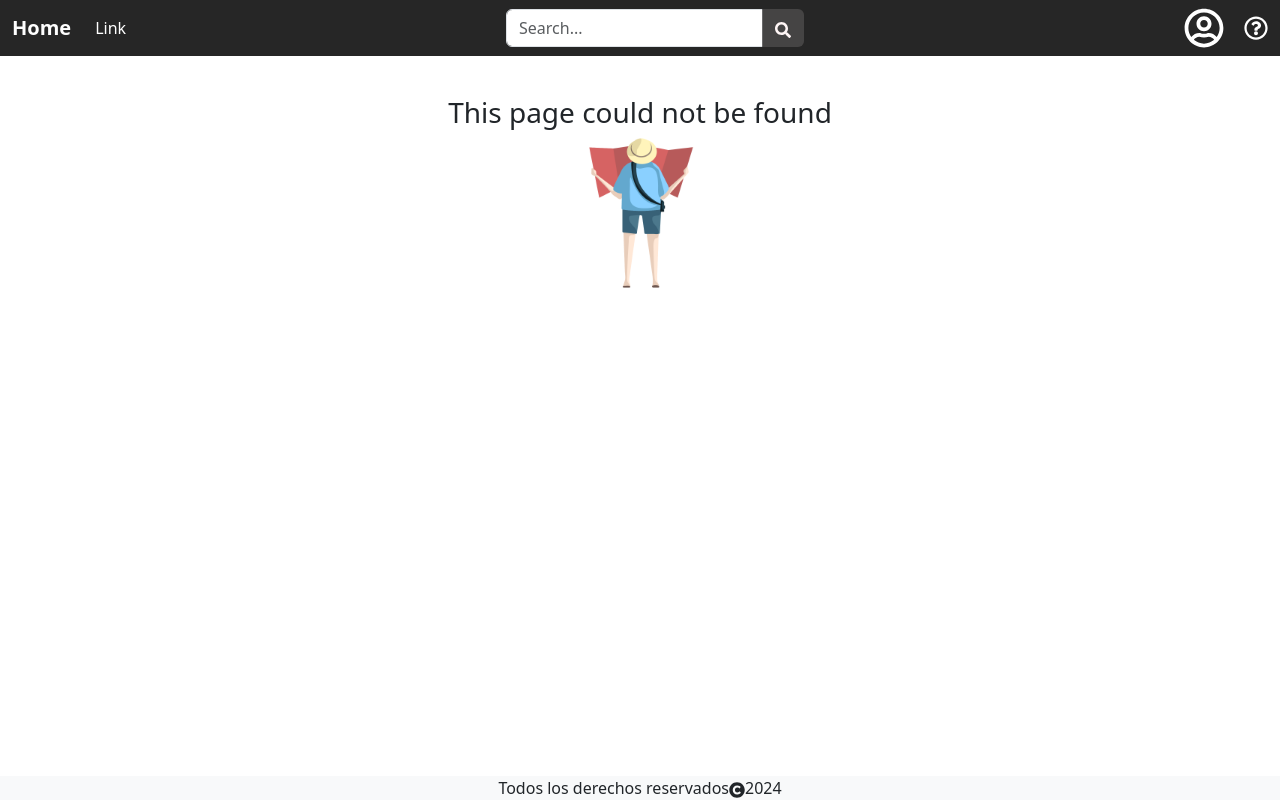
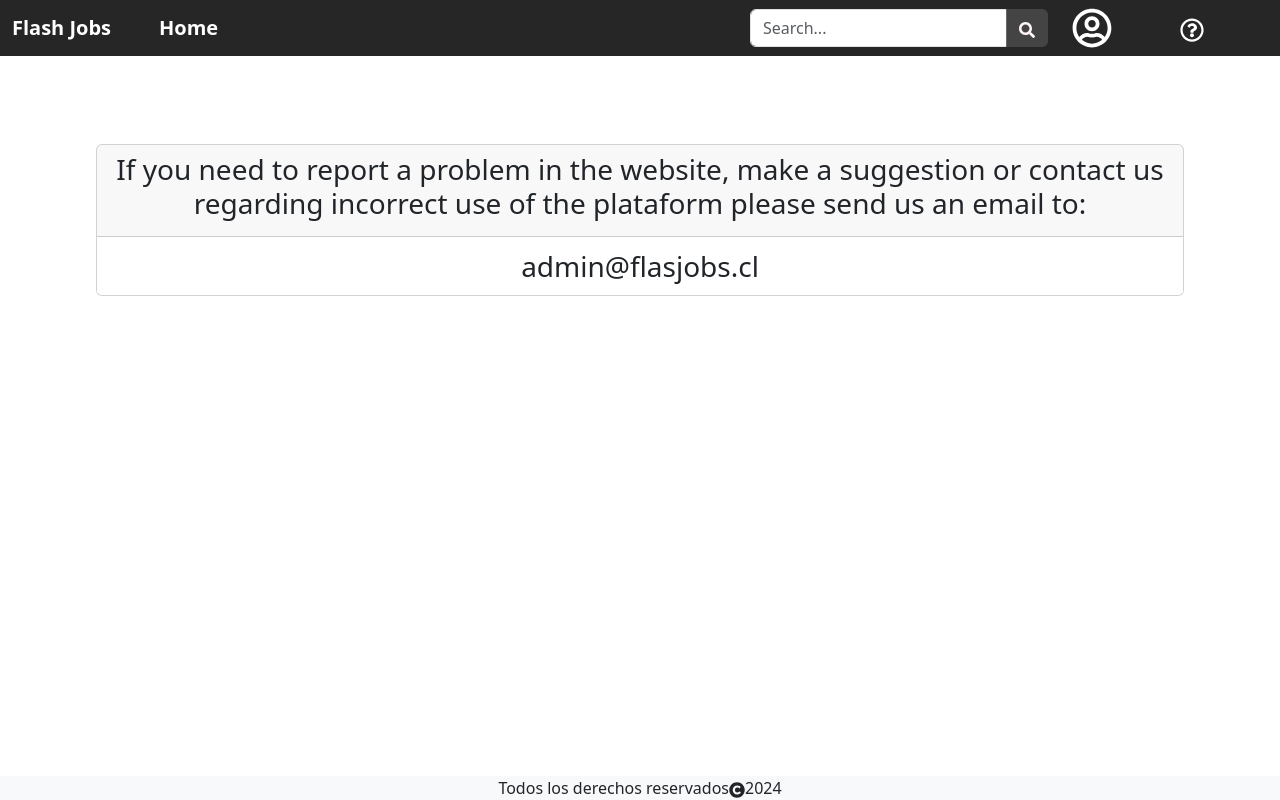
Before and after one commit to EliannyBello/flash-jobs-final-project, a React (Vite) app: page /help in a window 1280 px wide. Built offline with nearby package versions, Linux system fonts and the light colour scheme.

Commit message:
help, navbar

```diff
--- a/src/Layout.jsx
+++ b/src/Layout.jsx
@@ -11,6 +11,7 @@ import Post from './page/Post'
 import JobForm from './page/JobForm'
 import ApplicantsList from './page/ApplicantsList'
 import UpdateCard from './page/updateCard'
+import Help from './page/Help'
 
 
 
@@ -28,6 +29,7 @@ function Layout() {
         <Route path='/settings/:tab' element={<Settings />} />
         <Route path='/post/:id' element={<Post />} />
         <Route path='/jobform' element={<JobForm/>} />
+        <Route path='/help' element={<Help/>} />
         <Route path='/applicants/:id' element={<ApplicantsList/>} />
         <Route path='/post/:id/edit' element={<UpdateCard/>} />
         <Route path='*' element={<NotFound />} />
--- a/src/components/NavBar.jsx
+++ b/src/components/NavBar.jsx
@@ -2,6 +2,7 @@ import React, { useContext, useEffect, useState } from "react";
 import { Link } from "react-router-dom";
 import { Context } from "../context/GlobalContext";
 import UserDropDown from "./navbar/UserDropdown";
+
 import Notifications from "./navbar/Notifications";
 import { FaSearch, FaRegQuestionCircle, FaBars } from "react-icons/fa";
 import '../styles/NavBar.css'
@@ -11,7 +12,7 @@ const NavBar = () => {
     const [collapsed, setCollapsed] = useState()
 
     const SearchForm = () => (
-        <form className="d-flex" role="search">
+        <form className="d-flex mx-3" role="search">
             <div className="input-group">
                 <input type="text" className="form-control input-search" placeholder="Search..." aria-label="Recipient's username" aria-describedby="button-addon2" />
                 <button className="btn btn-search" type="button" id="btn-search">
@@ -52,7 +53,11 @@ const NavBar = () => {
     const Logged = () => (
         <div className="container-fluid d-flex justify-content-between">
             <div className="d-flex justify-content-between">
-                <Link className="navbar-brand nb-item" to='/' >Home</Link>
+                <p className="navbar-brand nb-item m-0" >Flash Jobs</p>
+                {collapsed && <Testing />}
+            </div>
+            <div className="d-flex justify-content-between">
+                <Link className="navbar-brand nb-item mx-5" to='/' >Home</Link>
                 {collapsed && <Testing />}
             </div>
             {collapsed && <UserDropDown collapsed={collapsed} />}
@@ -60,7 +65,7 @@ const NavBar = () => {
                 aria-controls="nabvarGeneralOptions" aria-expanded="false" aria-label="Toggle navigation" data-bs-auto-close="true">
                 <FaBars className="navbar-toggler-icon" />
             </button>
-            <div className="UserDropDown collapse navbar-collapse justify-content-between" id="nabvarGeneralOptions">
+            <div className="UserDropDown collapse navbar-collapse justify-content-end me-3" id="nabvarGeneralOptions">
                 <ul className="navbar-nav mb-2 mb-lg-0 align-items-start align-items-md-center">
                     <li className="nav-item">
                         <Link to='/jobform' className="btn nb-item" >Create Post</Link>
@@ -69,7 +74,9 @@ const NavBar = () => {
                 {!collapsed && <SearchForm />}
                 <div className="userDropDown d-flex align-items-center">
                     {!collapsed && <UserDropDown collapsed={collapsed} />}
-                    <FaRegQuestionCircle className={"fs-4 help-icon"} />
+                    <Link className="navbar-brand nb-item mx-5" to='/Help' >
+                    <FaRegQuestionCircle className={"fs-4 help-icon nb-item"} />
+                    </Link>
                 </div>
             </div>
         </div>
@@ -78,7 +85,11 @@ const NavBar = () => {
     const UnLogged = () => (
         <div className="container-fluid d-flex justify-content-between">
             <div className="d-flex justify-content-between">
-                <Link className="navbar-brand nb-item" to='/' >Home</Link>
+                <p className="navbar-brand nb-item m-0" >Flash Jobs</p>
+                {collapsed && <Testing />}
+            </div>
+            <div className="d-flex justify-content-between">
+                <Link className="navbar-brand nb-item mx-5" to='/' >Home</Link>
                 {collapsed && <Testing />}
             </div>
             {collapsed && <UserDropDown collapsed={collapsed} />}
@@ -86,16 +97,14 @@ const NavBar = () => {
                 aria-controls="nabvarGeneralOptions" aria-expanded="false" aria-label="Toggle navigation" data-bs-auto-close="true">
                 <FaBars className="navbar-toggler-icon" />
             </button>
-            <div className="collapse navbar-collapse justify-content-between" id="nabvarGeneralOptions">
-                <ul className="navbar-nav mb-2 mb-lg-0 align-items-start align-items-md-center">
-                    <li className="nav-item">
-                        <a className="nav-link nb-item" href="#">Link</a>
-                    </li>
-                </ul>
+            <div className="collapse navbar-collapse justify-content-end me-3" id="nabvarGeneralOptions">
                 {!collapsed && <SearchForm />}
                 <div className="d-flex align-items-center">
                     {!collapsed && <UserDropDown collapsed={collapsed} />}
+                    <Link className="navbar-brand nb-item mx-5" to='/Help' >
                     <FaRegQuestionCircle className={"fs-4 help-icon nb-item"} />
+                    </Link>
+
                 </div>
             </div>
         </div>
--- /dev/null
+++ b/src/page/Help.jsx
@@ -0,0 +1,22 @@
+import React from 'react'
+import { FaEnvelope } from "react-icons/fa";
+
+const Help = () => {
+    return (
+        <div className="mt-5 p-5">
+            <div className="card m-5" >
+                <div className="card-header text-center">
+                <h3>If you need to report a problem in the website, make a suggestion or contact us regarding incorrect use of the plataform
+                please send us an email to:</h3>
+                </div>
+                <ul className="list-group list-group-flush text-center">
+                    <li className="list-group-item fs-3"> admin@flasjobs.cl</li>
+
+
+                </ul>
+            </div>
+        </div>
+    )
+}
+
+export default Help
```
